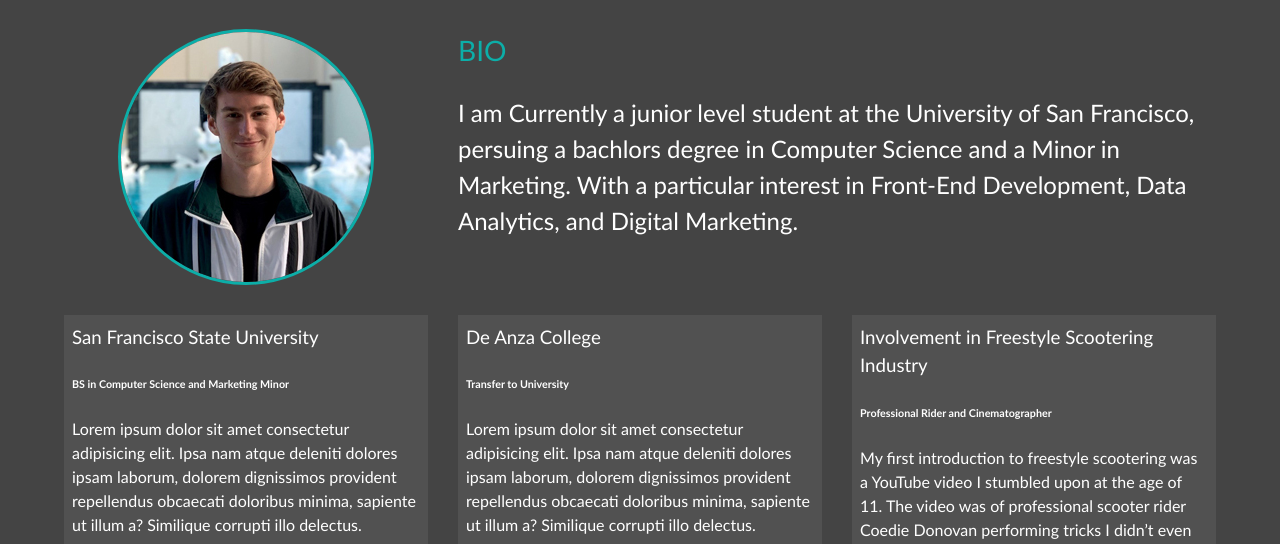
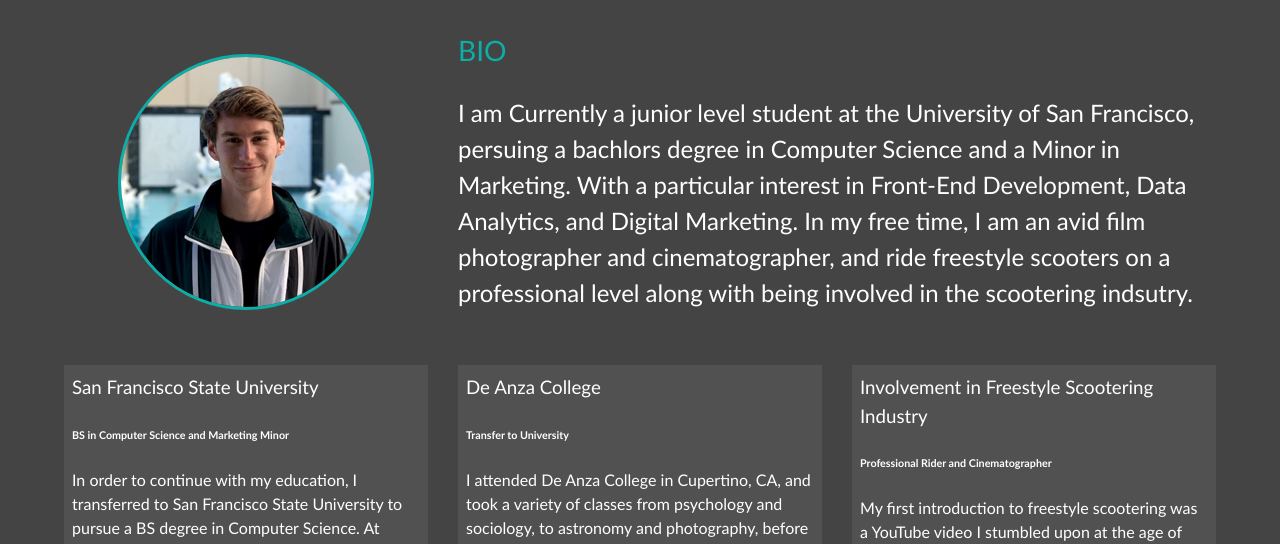
Before and after one commit to AntonAbramson/modern_portfolio, a website: page dist/about.html in a window 1280 px wide. Shown: the part 253-797 px from the top of the page. Drawn offline with Linux system fonts and the light colour scheme.

Commit message:
populated website

```diff
--- a/dist/about.html
+++ b/dist/about.html
@@ -44,7 +44,7 @@
           </li>
           <li class="nav-item">
             <a href="contact.html" class="nav-link">
-              How To Reach Me
+              Contact Me
             </a>
           </li>
         </ul>
@@ -57,28 +57,37 @@
         Let me tell you a few things...
       </h2>
       <div class="about-info">
-        <img
-          src="/dist/img/portrait.jpg"
-          alt="Anton Abramson"
-          class="bio-image"
-        />
+        <img src="img/portrait.jpg" alt="Anton Abramson" class="bio-image" />
         <div class="bio">
           <h3 class="text-secondary">BIO</h3>
           <p>
             I am Currently a junior level student at the University of San
             Francisco, persuing a bachlors degree in Computer Science and a
             Minor in Marketing. With a particular interest in Front-End
-            Development, Data Analytics, and Digital Marketing.
+            Development, Data Analytics, and Digital Marketing. In my free time,
+            I am an avid film photographer and cinematographer, and ride
+            freestyle scooters on a professional level along with being involved
+            in the scootering indsutry.
           </p>
         </div>
         <div class="job job-1">
           <h3>San Francisco State University</h3>
           <h6>BS in Computer Science and Marketing Minor</h6>
           <p>
-            Lorem ipsum dolor sit amet consectetur adipisicing elit. Ipsa nam
-            atque deleniti dolores ipsam laborum, dolorem dignissimos provident
-            repellendus obcaecati doloribus minima, sapiente ut illum a?
-            Similique corrupti illo delectus.
+            In order to continue with my education, I transferred to San
+            Francisco State University to pursue a BS degree in Computer
+            Science. At SFSU, I was able to deduce my concentrated field of
+            interest and focus on the curriculum I was most passionate about.
+            After a handful of algorithm and software development courses, I
+            realized that a topic I found most interesting was front-end
+            development. Due to my involvement with the scootering industry both
+            in front and behind the scenes, I was introduced to a lot of
+            business and marketing practices that influenced me to pursue a
+            minor in Marketing. Pairing the two fields together, I found Data
+            Analysis to be another topic that sparked my interest. After
+            graduating from SFSU in 2020, I hope to find a position in those
+            respective fields that both challenges me and hones in on the skills
+            I have developed throughout my many experiences.
           </p>
         </div>
 
@@ -86,10 +95,15 @@
           <h3>De Anza College</h3>
           <h6>Transfer to University</h6>
           <p>
-            Lorem ipsum dolor sit amet consectetur adipisicing elit. Ipsa nam
-            atque deleniti dolores ipsam laborum, dolorem dignissimos provident
-            repellendus obcaecati doloribus minima, sapiente ut illum a?
-            Similique corrupti illo delectus.
+            I attended De Anza College in Cupertino, CA, and took a variety of
+            classes from psychology and sociology, to astronomy and photography,
+            before discovering my passion for computer science. De Anza offered
+            me introductory and intermediate courses in both C++ and Java, and
+            introduced me to topics such as Data Structures, Assembly Language,
+            and UML Diagrams. Studying at De Anza gave me the opportunity to
+            explore a wide range of subjects, acquiring knowledge that is
+            relevant to my everyday life and a new perspective on how to
+            approach any problem I may face.
           </p>
         </div>
         <div class="job job-3">
```
Also changed, not shown: dist/contact.html (+1 -1 lines), dist/index.html (+1 -1 lines), dist/work.html (+7 -5 lines), dist/img/projects/project3.jpg (added), dist/img/projects/project3.png (deleted).
